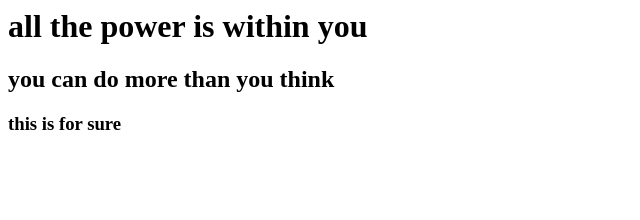
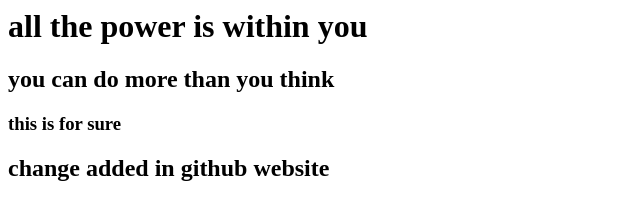
Before and after one commit to AdilIguider/firstgitrepo, a plain HTML site: page index.html in a window 1280 px wide. Shown: the whole page, without its empty margins (0-640 px from the left). Drawn offline with Linux system fonts and the light colour scheme.

Commit message:
Update index.html
in website

```diff
--- a/index.html
+++ b/index.html
@@ -3,5 +3,6 @@
 <h1> all the power is within you </h1>
 <h2> you can do more than you think </h2>
 <h3> this is for sure </h3>
+  <h2> change added in github website</h2>
 </body>
 </html>
```
